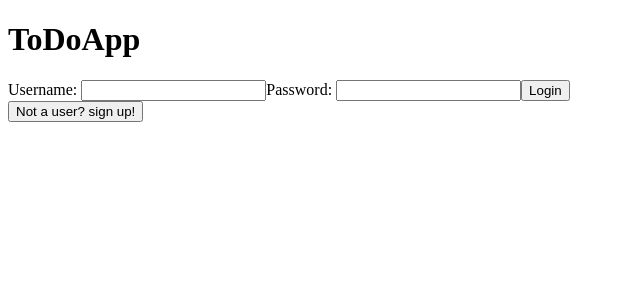
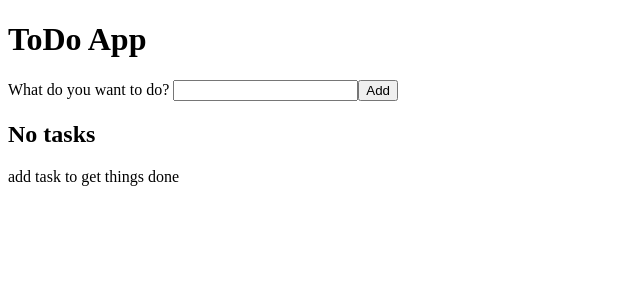
Before and after one commit to Deepesh2023/toDoApp, a React (Vite) app: page / in a window 1280 px wide. Shown: the top 300 px of the page, without its empty margins (0-640 px from the left). Built offline with nearby package versions, Linux system fonts and the light colour scheme.

Commit message:
initial interface and basic funcitonality

```diff
--- a/package.json
+++ b/package.json
@@ -10,7 +10,6 @@
     "preview": "vite preview"
   },
   "dependencies": {
-    "bcrypt": "^5.1.1",
     "react": "^18.2.0",
     "react-dom": "^18.2.0"
   },
--- a/src/App.jsx
+++ b/src/App.jsx
@@ -1,14 +1,78 @@
-import { useState } from 'react'
-import Togglable from './components/Togglable'
+import { useEffect } from "react";
+import { useState } from "react";
 
 const App = () => {
+  const [toDoList, setTodoList] = useState(null);
+
+  console.log(window.localStorage.getItem("ToDoList"));
+
+  useEffect(() => {
+    if (window.localStorage.getItem("ToDoList")) {
+      const toDoList = JSON.parse(window.localStorage.getItem("ToDoList"));
+      setTodoList(toDoList);
+    }
+    return;
+  }, []);
+
+  const addToDo = (toDo) => {
+    if (toDoList === null) {
+      setTodoList([toDo]);
+      window.localStorage.setItem("ToDoList", JSON.stringify(toDoList));
+      return;
+    }
+    setTodoList(toDoList.concat(toDo));
+    window.localStorage.setItem("ToDoList", JSON.stringify(toDoList));
+  };
+
   return (
     <>
-      <h1>ToDoApp</h1>
-      <Togglable />
+      <h1>ToDo App</h1>
+      <NewToDoForm addToDo={addToDo} />
+      <ToDoList toDoList={toDoList} />
     </>
-  )
-}
+  );
+};
 
+const NewToDoForm = ({ addToDo }) => {
+  const [toDo, setTodo] = useState("");
 
-export default App
+  const addButtonAction = (event) => {
+    event.preventDefault();
+    addToDo(toDo);
+    setTodo("");
+  };
+
+  return (
+    <form onSubmit={addButtonAction}>
+      <label htmlFor="">What do you want to do? </label>
+      <input
+        type="text"
+        value={toDo}
+        onChange={({ target }) => setTodo(target.value)}
+      />
+      <button type="submit">Add</button>
+    </form>
+  );
+};
+
+const ToDoList = ({ toDoList }) => {
+  if (toDoList) {
+    return (
+      <>
+        <ol>
+          {toDoList.map((toDo) => (
+            <li key={toDo}>{toDo}</li>
+          ))}
+        </ol>
+      </>
+    );
+  }
+
+  return (
+    <>
+      <h2>No tasks</h2> <p>add task to get things done</p>
+    </>
+  );
+};
+
+export default App;
--- a/src/components/LoginForm.jsx
+++ /dev/null
@@ -1,34 +0,0 @@
-import { useState } from 'react'
-
-const LoginForm = () => {
-  const [username, setUsername] = useState('')
-  const [password, setPassword] = useState('')
-
-  return (
-    <>
-      <form action="onSubmit">
-        <label htmlFor="username">Username: </label>
-        <input
-          type="text"
-          name="username"
-          id="username"
-          value={username}
-          onChange={({ target }) => setUsername(target.value)}
-        />
-
-        <label htmlFor="password">Password: </label>
-        <input
-          type="text"
-          name="password"
-          id="password"
-          value={password}
-          onChange={({ target }) => setPassword(target.value)}
-        />
-
-        <button type="submit">Login</button>
-      </form>
-    </>
-  )
-}
-
-export default LoginForm
--- a/src/components/SignUpForm.jsx
+++ /dev/null
@@ -1,71 +0,0 @@
-import { useState } from 'react'
-const bcrypt = require('bcrypt')
-
-const SignUpForm = () => {
-  const [username, setUsername] = useState('')
-  const [password, setPassword] = useState('')
-  const [reTypedPassword, setReTypedPassword] = useState('')
-
-  const SignUpButtonAction = async (event) => {
-    event.preventDefault()
-
-    if (!username || !password || !reTypedPassword) {
-      console.log('please provide correct info')
-      return
-    }
-
-    const exsistingUser = window.localStorage.getItem(username)
-    if (exsistingUser) {
-      console.log('user already exists')
-      return
-    }
-
-    if (password !== reTypedPassword) {
-      console.log('passwords do not match')
-      return
-    }
-
-    // const saltRounds = 69
-    // const passwordHash = await bcrypt.hash(password, saltRounds)
-    // console.log(passwordHash)
-  }
-
-  return (
-    <>
-      <form action="onSubmit">
-        <label htmlFor="username">Username: </label>
-        <input
-          type="text"
-          name="username"
-          id="username"
-          value={username}
-          onChange={({ target }) => setUsername(target.value)}
-        />
-
-        <label htmlFor="password">Password: </label>
-        <input
-          type="text"
-          name="password"
-          id="password"
-          value={password}
-          onChange={({ target }) => setPassword(target.value)}
-        />
-
-        <label htmlFor="reTypedPassword">Confirm Password: </label>
-        <input
-          type="text"
-          name="reTypedPassword"
-          id="reTypedPassword"
-          value={reTypedPassword}
-          onChange={({ target }) => setReTypedPassword(target.value)}
-        />
-
-        <button type="submit" onClick={SignUpButtonAction}>
-          Sign up
-        </button>
-      </form>
-    </>
-  )
-}
-
-export default SignUpForm
--- a/src/components/Togglable.jsx
+++ /dev/null
@@ -1,30 +0,0 @@
-import { useState } from 'react'
-
-import LoginForm from './LoginForm'
-import SignUpForm from './SignUpForm'
-
-const Togglable = () => {
-  const [showLoginForm, setShowLoginForm] = useState(true)
-
-  if (showLoginForm) {
-    return (
-      <div>
-        <LoginForm />
-        <button onClick={() => setShowLoginForm(false)}>
-          Not a user? sign up!
-        </button>
-      </div>
-    )
-  }
-
-  return (
-    <div>
-      <SignUpForm />
-      <button onClick={() => setShowLoginForm(true)}>
-        Already a user? Login!
-      </button>
-    </div>
-  )
-}
-
-export default Togglable
```
Also changed, not shown: src/components/ToDoForm.jsx (deleted, +0 -21 lines), 1 other file (tests, documents, lock files or other folders).
